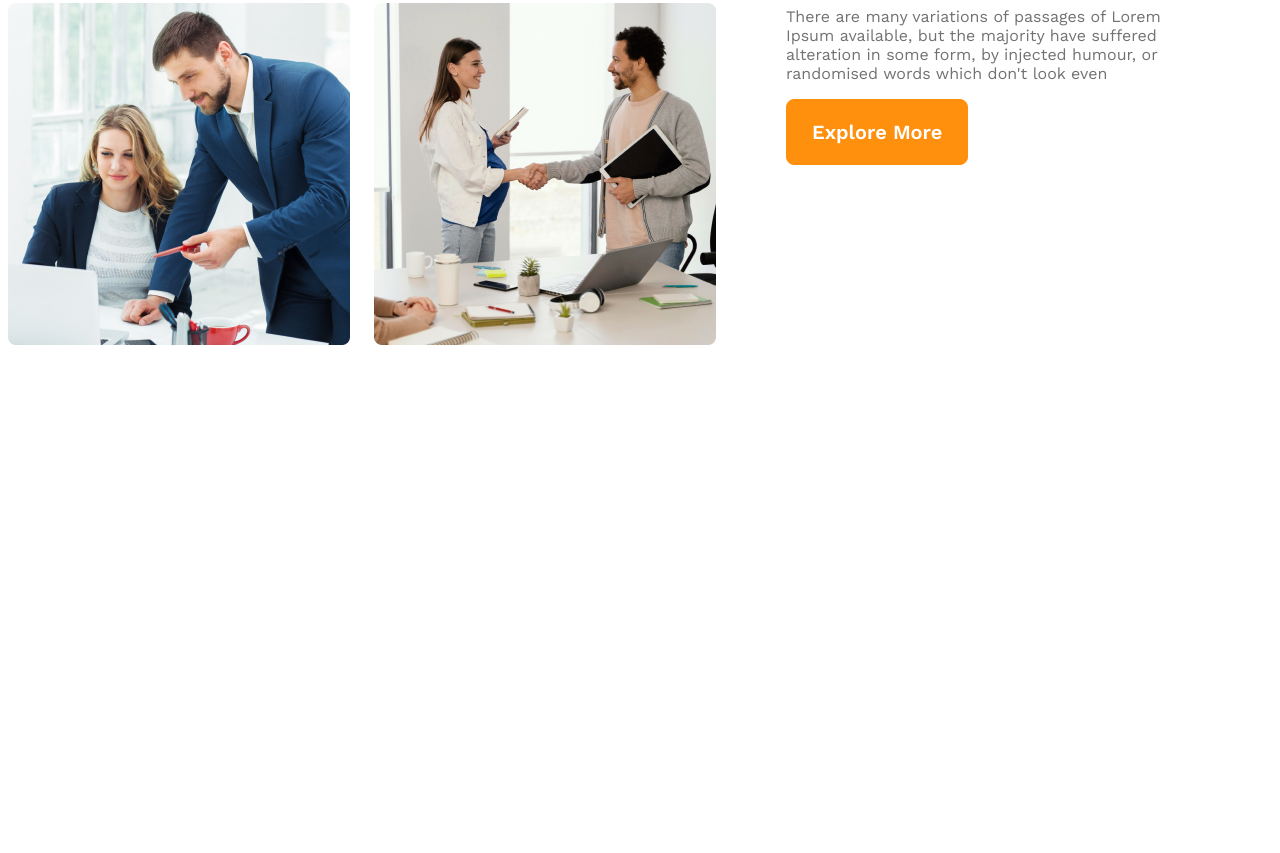
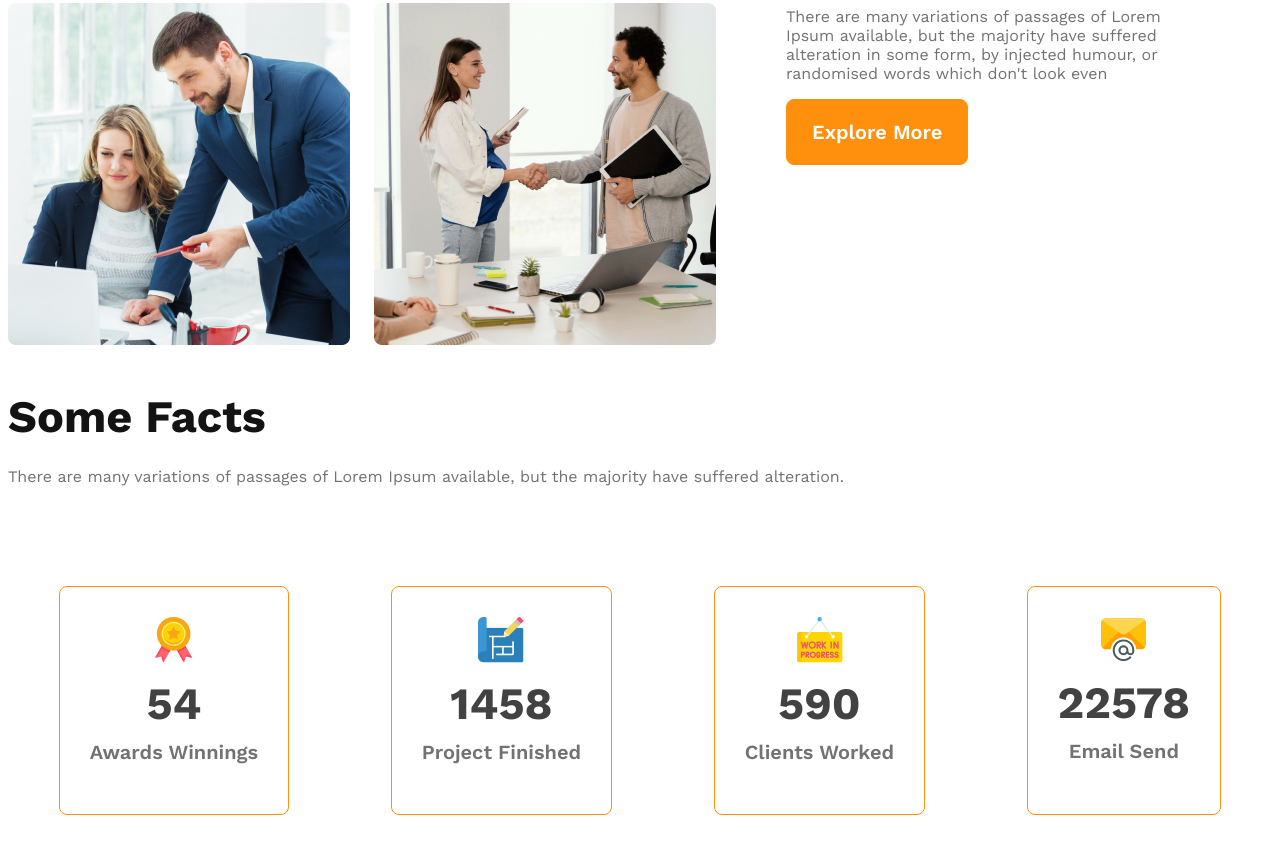
Before and after one commit to TaaanjuZc/g3-architect-, a plain HTML site: page index.html in a window 1280 px wide. Shown: the part 1491-2344 px from the top of the page. Before the commit the page ends 1906 px from the top, so only its background shows below. Drawn offline with nearby package versions, Linux system fonts and the light colour scheme.

Commit message:
Facts section added

```diff
--- a/architect.css
+++ b/architect.css
@@ -21,6 +21,10 @@
   background-color: rgba(253, 166, 67, 0);
   color: #FF900E;
 
+}
+
+.text-light-gray {
+  color: #727272;
 }
 
 header {
@@ -125,6 +129,44 @@ main {
 }
 
 
+.facts-title {
+  color: #131313;
+  font-size: 45px;
+  font-weight: 700;
+  margin-bottom: 24px;
+}
+
+.facts-description {
+  font-size: 16px;
+}
+
+
+.facts-card-container{
+  display: flex;
+  justify-content: space-around;
+  margin-top: 100px;
+}
+.facts-card-container .card {
+  border-radius: 8px;
+  border: 1px solid #FF900E;
+  text-align: center;
+  padding: 30px;
+}
+
+ .facts-card-container .card-stats{
+  font-size: 2.8rem;
+  color: #424242;
+  margin-top: 10px;
+  margin-bottom: 10px;
+ }
+
+ .facts-card-container .card-title {
+  font-weight: 600;
+  font-size: 1.25rem;
+  margin-top: 5px ;
+ }
+
+
 @media screen and (max-width: 576px) {
   header {
     padding: 20px;
--- a/index.html
+++ b/index.html
@@ -24,7 +24,7 @@
           <h1 class="banner-title">
             Brand New Group of Architects
           </h1>
-          <p class="banner-description">
+          <p class="banner-description text-light-gray">
             There are many variations of passages of Lorem Ipsum available, but the majority have suffered alteration in some form, by injected humour, or randomised words which don't look even.
           </p>
           <button class="btn-primary">
@@ -49,12 +49,47 @@
           <h4 class="teams-title">
             <span class="quick-l">Quick list</span> of Our <span class="t-features">Features</span>
           </h4>
-          <p class="teams-description">
+          <p class="teams-description text-light-gray">
             There are many variations of passages of Lorem Ipsum available, but the majority have suffered alteration in some form, by injected humour, or randomised words which don't look even
           </p>
           <button class="btn-primary">
             Explore More
           </button>
+        </div>
+      </section>
+
+      <section class="features">
+
+      </section>
+
+      <section class="facts">
+        <h3 class="facts-title">
+          Some Facts
+        </h3>
+        <p class="facts-description text-light-gray">
+          There are many variations of passages of Lorem Ipsum available, but the majority have suffered alteration.
+        </p>
+        <div class="facts-card-container">
+          <div class="card">
+            <img src="images/icons/ribon.png" alt="">
+            <h2 class="card-stats">54</h2>
+            <p class="card-title text-light-gray">Awards Winnings</p>
+          </div>
+          <div class="card">
+            <img src="images/icons/projects.png" alt="">
+            <h2 class="card-stats">1458</h2>
+            <p class="card-title text-light-gray">Project Finished</p>
+          </div>
+          <div class="card">
+            <img src="images/icons/customers.png" alt="">
+            <h2 class="card-stats">590</h2>
+            <p class="card-title text-light-gray">Clients Worked</p>
+          </div>
+          <div class="card">
+            <img src="images/icons/email.png" alt="">
+            <h2 class="card-stats">22578</h2>
+            <p class="card-title text-light-gray">Email Send</p>
+          </div>
         </div>
       </section>
 
```
